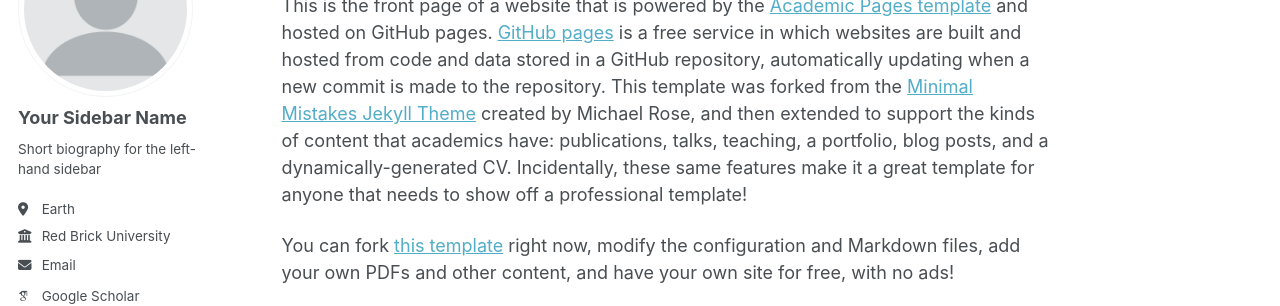
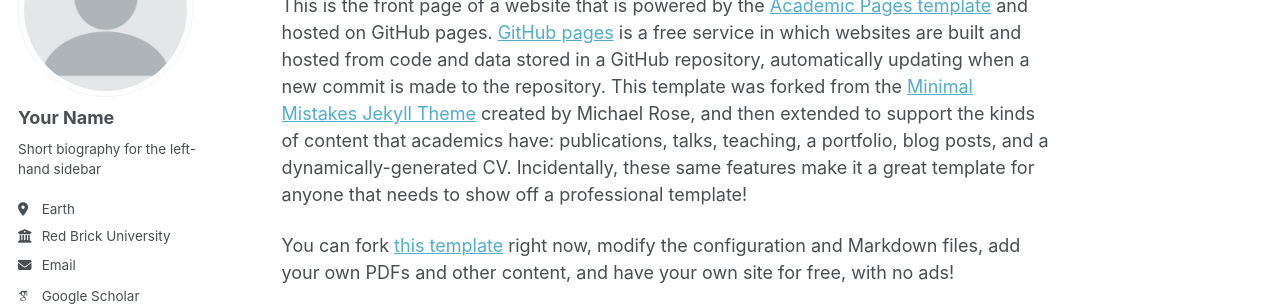
Before and after one commit to dhanush1261998/dhanush1261998.github.io, a Jekyll site: the page built from _pages/about.md, in a window 1280 px wide. Shown: the part 177-483 px from the top of the page. Built offline with Jekyll 4.4.1, drawn with Linux system fonts in a browser that asks for light colours; some web fonts are replaced; a script bundle is joined from its source files by our own code; library files that are not in the unit come from our copies.

Commit message:
Update _config.yml

```diff
--- a/_config.yml
+++ b/_config.yml
@@ -24,7 +24,7 @@ repository               : "academicpages/academicpages.github.io"
 author:
   # Biographic information
   avatar           : "profile.png"
-  name             : "Your Sidebar Name"
+  name             : "Your Name"
   pronouns         : # example: "she/her"
   bio              : "Short biography for the left-hand sidebar"
   location         : "Earth"
```
